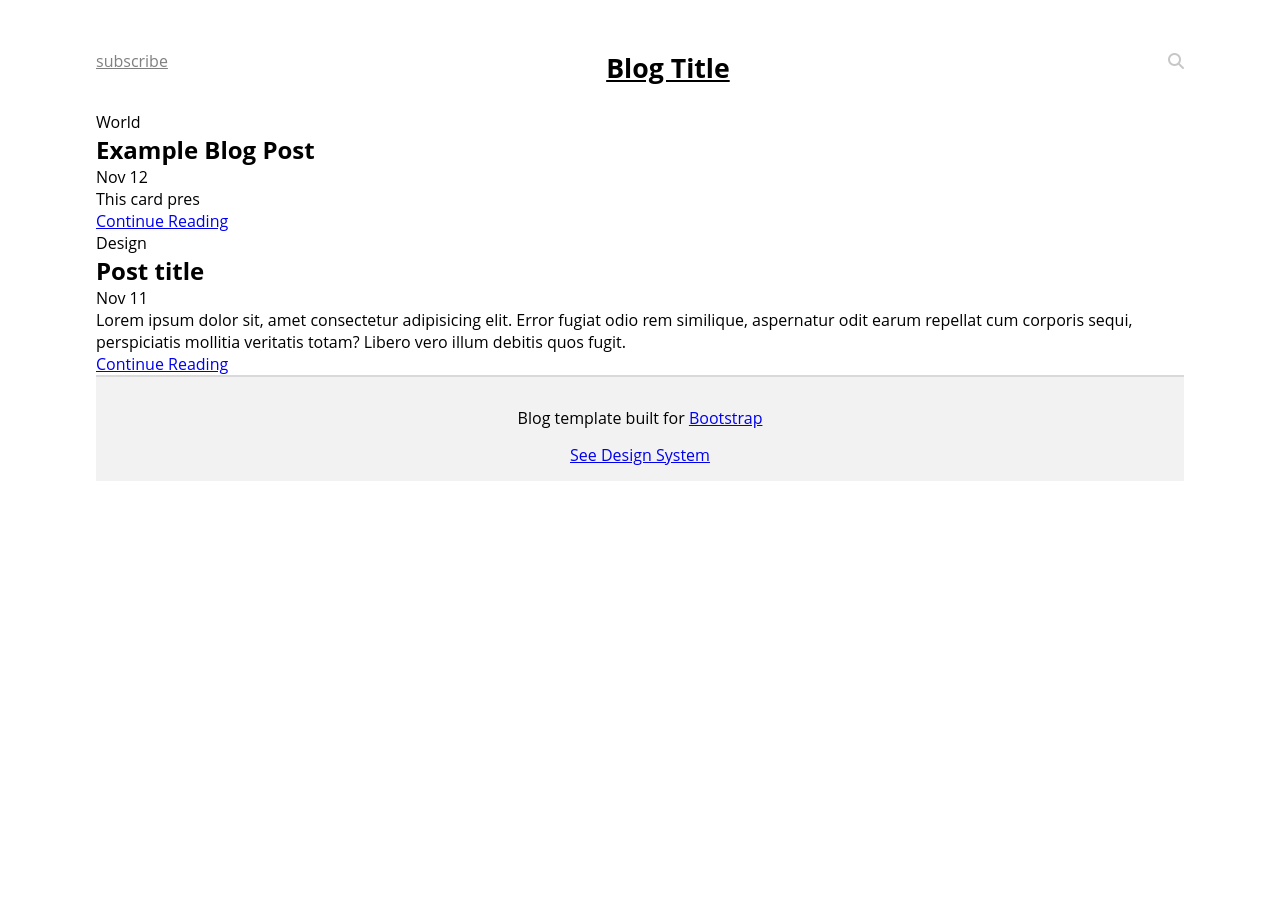
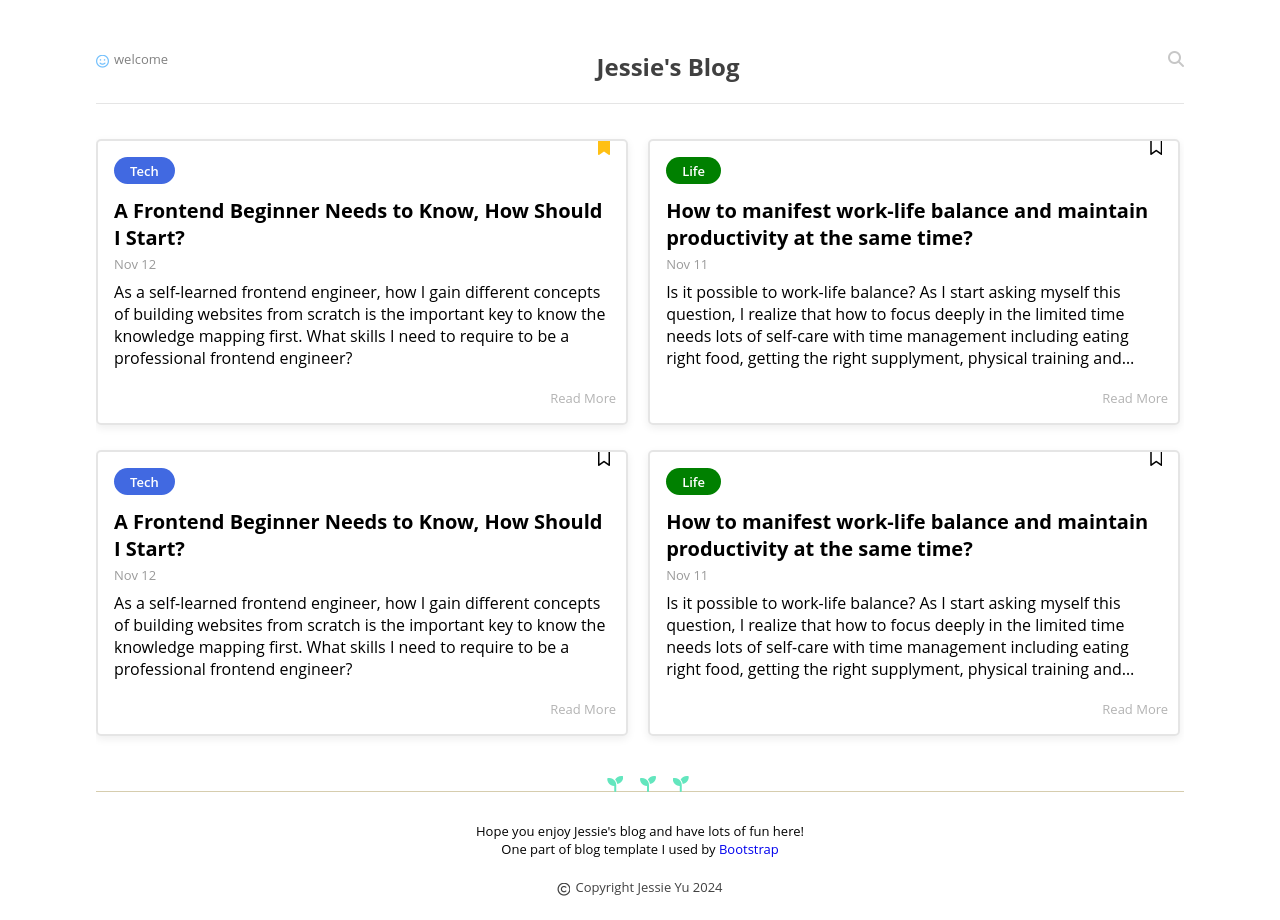
Before and after one commit to jyu7771992/BlogSystem, a plain HTML site: page Index.html in a window 1280 px wide. Before the commit the page ends 800 px from the top, so only its background shows below. Drawn offline with nearby package versions, Linux system fonts and the light colour scheme.

Commit message:
finish blog main page and add more details

```diff
--- a/Index.html
+++ b/Index.html
@@ -18,8 +18,8 @@
   </head>
   <!-- global title -->
   <header class="header-title">
-    <a href="/" class="subscribe">subscribe</a>
-    <h1 class="page-title">Blog Title</h1>
+    <a href="/" class="subscribe"><i class="fa-regular fa-face-smile" style="color: #74C0FC;"></i><p class="greeting">welcome</p></a>
+    <h1 class="page-title">Jessie's Blog</h1>
     <div class="search">
       <i class="fa-solid fa-magnifying-glass" style="color: #c7c7c7"></i>
     </div>
@@ -28,29 +28,78 @@
     <!-- blog items -->
     <main class="outer-container">
       <article class="blog-item">
-        <p class="blog-tag">World</p>
-        <h2 class="blog-title">Example Blog Post</h2>
+        <span class="bookmark"><i class="fa-solid fa-bookmark" style="color: #ffc014;"></i></span>
+        <p class="blog-tag">Tech</p>
+        <h2 class="blog-title blog-title-ellipsis">
+          A Frontend Beginner Needs to Know, How Should I Start?
+        </h2>
         <p class="blog-date">Nov 12</p>
-        <p class="blog-detail">This card pres</p>
-        <a href="post.html">Continue Reading</a>
+        <p class="blog-detail multiline-ellipsis">
+          As a self-learned frontend engineer, how I gain different concepts of
+          building websites from scratch is the important key to know the
+          knowledge mapping first. What skills I need to require to be a
+          professional frontend engineer?
+        </p>
+        <a class="blog-more" href="post.html">Read More</a>
       </article>
       <article class="blog-item">
-        <p class="blog-tag">Design</p>
-        <h2 class="blog-title">Post title</h2>
+        <span class="bookmark"><i class="fa-regular fa-bookmark"></i></span>
+        <p class="blog-tag green">Life</p>
+        <h2 class="blog-title blog-title-ellipsis">
+          How to manifest work-life balance and maintain productivity at the
+          same time?
+        </h2>
         <p class="blog-date">Nov 11</p>
-        <p class="blog-detail">
-          Lorem ipsum dolor sit, amet consectetur adipisicing elit. Error fugiat
-          odio rem similique, aspernatur odit earum repellat cum corporis sequi,
-          perspiciatis mollitia veritatis totam? Libero vero illum debitis quos
-          fugit.
+        <p class="blog-detail multiline-ellipsis">
+          Is it possible to work-life balance? As I start asking myself this
+          question, I realize that how to focus deeply in the limited time needs
+          lots of self-care with time management including eating right food,
+          getting the right supplyment, physical training and mental health
+          fitness
         </p>
-        <a href="post.html">Continue Reading</a>
+        <a class="blog-more" href="post.html">Read More</a>
+      </article>
+      <article class="blog-item">
+        <span class="bookmark"><i class="fa-regular fa-bookmark"></i></span>
+        <p class="blog-tag">Tech</p>
+        <h2 class="blog-title blog-title-ellipsis">
+          A Frontend Beginner Needs to Know, How Should I Start?
+        </h2>
+        <p class="blog-date">Nov 12</p>
+        <p class="blog-detail multiline-ellipsis">
+          As a self-learned frontend engineer, how I gain different concepts of
+          building websites from scratch is the important key to know the
+          knowledge mapping first. What skills I need to require to be a
+          professional frontend engineer?
+        </p>
+        <a class="blog-more" href="post.html">Read More</a>
+      </article>
+      <article class="blog-item">
+        <span class="bookmark"><i class="fa-regular fa-bookmark"></i></span>
+        <p class="blog-tag green">Life</p>
+        <h2 class="blog-title blog-title-ellipsis">
+          How to manifest work-life balance and maintain productivity at the
+          same time?
+        </h2>
+        <p class="blog-date">Nov 11</p>
+        <p class="blog-detail multiline-ellipsis">
+          Is it possible to work-life balance? As I start asking myself this
+          question, I realize that how to focus deeply in the limited time needs
+          lots of self-care with time management including eating right food,
+          getting the right supplyment, physical training and mental health
+          fitness
+        </p>
+        <a class="blog-more" href="post.html">Read More</a>
       </article>
     </main>
   </body>
   <footer>
+    <i class="fa-solid fa-seedling" style="color: #63E6BE;"></i>
+    <i class="fa-solid fa-seedling" style="color: #63E6BE;"></i>
+    <i class="fa-solid fa-seedling" style="color: #63E6BE;"></i>
     <p class="text-secondary">
-      Blog template built for
+      Hope you enjoy Jessie's blog and have lots of fun here! </br>One part of blog
+      template I used by
       <span
         ><a class="link-opacity-100" href="https://getbootstrap.com/"
           >Bootstrap</a
@@ -58,7 +107,9 @@
       >
     </p>
     <p class="footer-detail">
-      <a class="link-opacity-100" href="http://">See Design System</a>
+      <a class="text link-opacity-100" href="http://"
+        ><i class="fa-regular fa-copyright"></i><span>Copyright Jessie Yu 2024</span></a
+      >
     </p>
   </footer>
 </html>
--- a/css/global.css
+++ b/css/global.css
@@ -1,7 +1,8 @@
 * {
-  box-sizing: border-box;
+  box-sizing: content-box;
   margin: 0;
   padding: 0;
+  overflow: scroll;
 }
 
 body {
@@ -11,13 +12,19 @@ body {
   overflow: hidden;
   max-width: 1200px;
   margin: 0 auto;
+  min-width: 500px;
 }
 
 header {
   width: 100%;
   display: flex;
   flex-direction: row;
-  padding: 50px 0px 25px;
+  margin-top: 50px;
+  border-bottom: rgba(0, 0, 0, 0.1);
+  height: 40px;
+  margin-bottom: 25px;
+  border-bottom: 1px solid rgba(0, 0, 0, 0.1);
+  padding-bottom: 0.8rem;
 }
 
 header .subscribe,
@@ -25,35 +32,93 @@ header .page-title,
 header .search {
   flex: 1 1 auto;
 }
+
 header .search {
   text-align: right;
 }
+
 header .subscribe {
   color: grey;
-  font-size: 1rem;
+  font-size: small;
+}
+
+header p.greeting {
+  width: 50%;
+  display: inline-block;
+  margin-left: 5px;
 }
 
 header .page-title {
-  text-decoration-line: underline;
-  font-size: 20pt;
+  font-size: 1.5rem;
   text-align: center;
-}
-
-header {
-  display: flex;
-  width: 100%;
+  color: rgba(0, 0, 0, 0.75);
 }
 
 footer {
-  border-top: 2px solid rgba(0, 0, 0, 0.1);
-  background-color: rgba(0, 0, 0, 0.05);
+  border-top: 1px solid #d6cdae;
+  background-color: #fff;
   text-align: center;
   padding: 30px 0px 15px 0px;
+  position: relative;
+  width: 100%;
+  overflow: visible;
 }
 footer p {
   display: inline-block;
   width: 100%;
+  font-size: small;
 }
 footer .footer-detail {
   margin-top: 15px;
 }
+footer a.text {
+  color: rgba(0, 0, 0, 0.75);
+  text-decoration: underline;
+}
+footer a.text span {
+  margin-left: 5px;
+  display: inline-block;
+}
+footer .fa-copyright {
+  display: inline-block;
+  font-size: small;
+}
+
+footer .fa-seedling {
+  position: absolute;
+  z-index: 1;
+  top: -1rem;
+}
+footer .fa-seedling:nth-child(1) {
+  left: 47%;
+}
+footer .fa-seedling:nth-child(2) {
+  left: 50%;
+}
+footer .fa-seedling:nth-child(3) {
+  left: 53%;
+}
+.green {
+  color: green;
+}
+
+.multiline-ellipsis {
+  display: -webkit-box;
+  -webkit-box-orient: vertical;
+  -webkit-line-clamp: 4;
+  overflow: hidden;
+}
+
+a {
+  text-decoration: none;
+}
+@media screen and (max-width: 600px) {
+  body {
+    width: 80%;
+    min-width: 320px;
+  }
+
+  header .page-title {
+    font-size: 1rem;
+  }
+}
--- a/css/main.css
+++ b/css/main.css
@@ -1 +1,119 @@
 @import url('./global.css');
+
+.outer-container {
+  width: 100%;
+  height: auto;
+  overflow: hidden;
+  /* display: flex;
+  flex-direction: row;
+  flex-flow: row wrap; */
+  padding-bottom: 30px;
+  padding-top: 10px;
+}
+
+.blog-item {
+  /* flex: 1 1; */
+  /* row-gap column gap */
+  border: 2px solid rgba(0, 0, 0, 0.1);
+  border-radius: 5px;
+  padding: 1rem;
+  height: 250px;
+  position: relative;
+  width: calc(50% - 3rem);
+  display: inline-block;
+  overflow: hidden;
+  box-shadow: 0px 3px 8px rgba(0, 0, 0, 0.07);
+  margin-top: 0px;
+  margin-bottom: 20px;
+  transition: all 0.3s;
+  cursor: pointer;
+}
+
+.blog-item:hover,
+.blog-item:active,
+.blog-item:focus {
+  border: 2px solid royalblue;
+  margin-top: -5px;
+  margin-bottom: 25px;
+}
+/* blog-item: odd */
+.blog-item:nth-child(2n-1) {
+  margin-right: 0.5rem;
+}
+/* blog-item: even */
+.blog-item:nth-child(2n) {
+  margin-left: 0.5rem;
+}
+
+.blog-item .blog-tag {
+  background-color: royalblue;
+  font-weight: 600;
+  margin-bottom: 0.5rem;
+  width: auto;
+  height: auto;
+  display: inline-block;
+  color: white;
+  padding: 0.3rem 1rem;
+  border-radius: 30px;
+  font-size: small;
+}
+
+.blog-item .blog-tag.green {
+  background-color: green;
+}
+
+.blog-item .blog-title {
+  font-size: 15pt;
+  margin-bottom: 0.2rem;
+}
+
+.blog-item .blog-date {
+  color: rgba(0, 0, 0, 0.4);
+  font-size: small;
+}
+
+.blog-item .blog-detail {
+  margin-top: 0.5rem;
+}
+
+.blog-item .blog-more {
+  display: inline-block;
+  bottom: 0px;
+  padding: 1rem 0px 0px 0px;
+  text-align: right;
+  width: 100%;
+  text-decoration: none;
+  position: absolute;
+  bottom: 1rem;
+  right: 10px;
+  font-size: small;
+  color: rgba(0, 0, 0, 0.3);
+}
+
+.blog-item:hover .blog-more,
+.blog-item:active .blog-more,
+.blog-item:focus .blog-more {
+  color: rgba(0, 0, 0, 0.8);
+}
+.blog-item .bookmark {
+  position: absolute;
+  z-index: 1;
+  right: 1rem;
+  top: -3px;
+}
+
+.blog-title-ellipsis {
+  display: -webkit-box;
+  -webkit-box-orient: vertical;
+  -webkit-line-clamp: 2;
+  overflow: hidden;
+}
+@media screen and (max-width: 600px) {
+  .blog-item,
+  .blog-item:nth-child(2n-1),
+  .blog-item:nth-child(2n) {
+    width: calc(100% - 3rem);
+    margin-left: 0px;
+    margin-right: 0px;
+  }
+}
```
